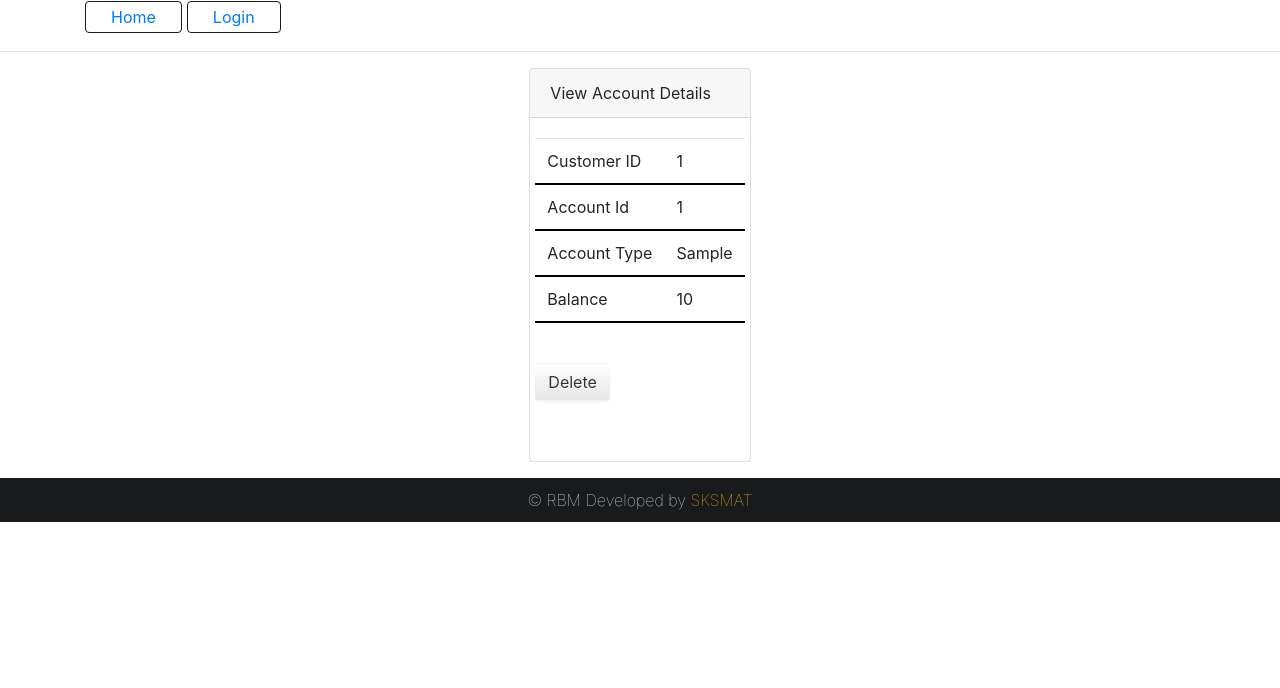
After one commit to satheesh22g/Banking-Application, a Flask app: template templates/viewaccount.html in a window 1280 px wide. The commit adds this page. Shown: the part 112-800 px from the top of the page. Run offline with Flask 2, Linux system fonts and the light colour scheme; the template is opened without the code that fills it: most values are stand-ins (such as "Sample title", 1, 10 or a date in 2020); some libraries are stand-ins or nearby versions.

Commit message:
add viewaccount

```diff
--- a/app.py
+++ b/app.py
@@ -23,13 +23,11 @@ engine = create_engine('sqlite:///database.db',connect_args={'check_same_thread'
 Base.metadata.bind = engine
 db = scoped_session(sessionmaker(bind=engine))
 @app.route("/")
-def welcomepage():
-    return render_template("welcomepage.html")
-# def index():
-#     if 'user' in session:
-#         return redirect(url_for('dashboard'))
+def index():
+    if 'user' in session:
+        return redirect(url_for('dashboard'))
 
-#     return render_template("login.html" , login=True)
+    return render_template("login.html" , login=True)
 
 # MAIN
 @app.route("/dashboard")
@@ -152,6 +150,32 @@ def delaccount():
             flash(f'SSN id : {acc_id} is not present in database.','warning')
     return render_template('delaccount.html', addcustomer=True)
 
+@app.route("/viewaccount" , methods=["GET", "POST"])
+def viewaccount():
+    if 'user' not in session:
+        return redirect(url_for('login'))
+    if session['usert'] != "executive":
+        flash("You don't have access to this page","warning")
+        return redirect(url_for('dashboard'))
+    if session['usert']=="executive":
+        if request.method == "POST":
+            acc_id = request.form.get("acc_id")
+            cust_id = request.form.get("cust_id")
+            data = db.execute("SELECT * from accounts WHERE cust_id = :c or acc_id = :d", {"c": cust_id, "d": acc_id}).fetchone()
+            if data is not None:
+                print(data)
+                json_data = {
+                    'cust_id': data.cust_id,
+                    'acc_id': data.acc_id,
+                    'acc_type': data.acc_type,
+                    'balance': data.balance
+                }
+                return render_template('viewaccount.html', viewaccount=True, data=json_data)
+
+            flash("Account is Deactivated or not found! Please,Check you input.", 'danger')
+
+    return render_template('viewaccount.html', viewaccount=True)
+
 # # Change Pasword
 # @app.route("/change-password", methods=["GET", "POST"])
 # def changepass():
@@ -195,7 +219,7 @@ def delaccount():
 @app.route("/logout")
 def logout():
     session.pop('user', None)
-    return redirect(url_for('login'))
+    return redirect(url_for('index'))
 # LOGIN
 @app.route("/login", methods=["GET", "POST"])
 def login():
--- a/database.py
+++ b/database.py
@@ -30,6 +30,7 @@ class Accounts(Base):
     acc_id = Column(Integer,primary_key=True,autoincrement=True)
     acc_type = Column(String(250),nullable=False)
     balance = Column(Integer, nullable=False)
+    status = Column(String(250), nullable=False)
     cust_id = Column(Integer, ForeignKey('customers.cust_id'))
     customers = relationship(Customers)
 
--- a/templates/includes/nav.html
+++ b/templates/includes/nav.html
@@ -9,7 +9,7 @@
             <li class="nav-item"><a href="{{ url_for('addcustomer') }}" class="nav-link {% if addcustomer %}active{% endif %}">Add Customer</a></li>
             <li class="nav-item"><a href="{{ url_for('viewcustomer') }}" class="nav-link {% if viewcustomer %}active{% endif %}">View Customer</a></li>
             <li class="nav-item"><a href="{{ url_for('addaccount') }}" class="nav-link {% if addaccount %}active{% endif %}">Add Account</a></li>
-            <li class="nav-item"><a href="{{ url_for('delaccount') }}" class="nav-link {% if delaccount %}active{% endif %}">Delete Account</a></li>
+
             {% endif %}
         <li class="nav-item"><a href="{{ url_for('logout') }}" class="nav-link">Logout</a></li>
         {% endif %}
--- a/templates/login.html
+++ b/templates/login.html
@@ -49,9 +49,6 @@
              <div class="form-group">
                  <input type="submit" value="Login" class="btn float-right login_btn">
              </div>
-             <br>
-             <br>
-             <a class="btn btn-warning" href="/" role="button">&#10094; Back to Home  </a>
          </form>
 
      {% with messages = get_flashed_messages(category_filter=["greet"]) %}
--- /dev/null
+++ b/templates/viewaccount.html
@@ -0,0 +1,80 @@
+{% extends "layout.html" %}
+
+{% block title %}Add Customer{% endblock %}
+
+{% block content %}
+<div class = "row mb-3">
+    <div class="card">
+        <div class="card-header">
+            View Account Details
+        </div>
+        <div class="card-body">
+            {% if data %}
+            <div class="row mb-4">
+                <table class="table">
+                    <tbody>
+                        <tr>
+                            <td>
+                                Customer ID
+                            </td>
+                            <td>
+                                {{ data.cust_id }}
+                            </td>
+                        </tr>
+                        <tr>
+                            <td>
+                                Account Id
+                            </td>
+                            <td>
+                                {{ data.acc_id }}
+                            </td>
+                        </tr>
+                        <tr>
+                            <td>
+                                Account Type
+                            </td>
+                            <td>
+                                {{ data.acc_type }}
+                            </td>
+                        </tr>
+                        <tr>
+                            <td>
+                               Balance
+                            </td>
+                            <td>
+                                {{ data.balance }}
+                            </td>
+                        </tr>
+                    </tbody>
+                </table>
+            </div>
+            <div class="row mb-4">
+                <div class="form-group">
+
+                    <a href="{{ url_for('delaccount') }}">
+                        <button class="btn float-right">Delete</button>
+                    </a>
+                </div>
+            </div>
+            {%else%}
+            <form action="viewaccount" id="view_cust" method="POST">
+                <div class="form-group input-group mb-3">
+                    <label class="m-auto pr-3" for="cust_id">Customer Id</label>
+                   <input class="form-control" name="cust_id" id="cust_id" type="textfield" placeholder="Customer Id" maxlength="9">
+                </div>
+                <div class="form-group input-group mb-3">
+                    <label class="m-auto pr-3">Or</label>
+                </div>
+                <div class="form-group input-group mb-3">
+                    <label class="m-auto pr-3" for="acc_id">Account Id</label>
+                   <input class="form-control" name="acc_id" id="acc_id" type="textfield" placeholder="Account ID" minlength="9" maxlength="9">
+                </div>
+                <div class="form-group">
+                    <input type="submit" value="View" class="btn">
+                </div>
+            </form>
+            {% endif %}
+        </div>
+    </div>
+</div>
+{% endblock %}
```
Also changed, not shown: templates/welcomepage.html (deleted, +0 -40 lines).
